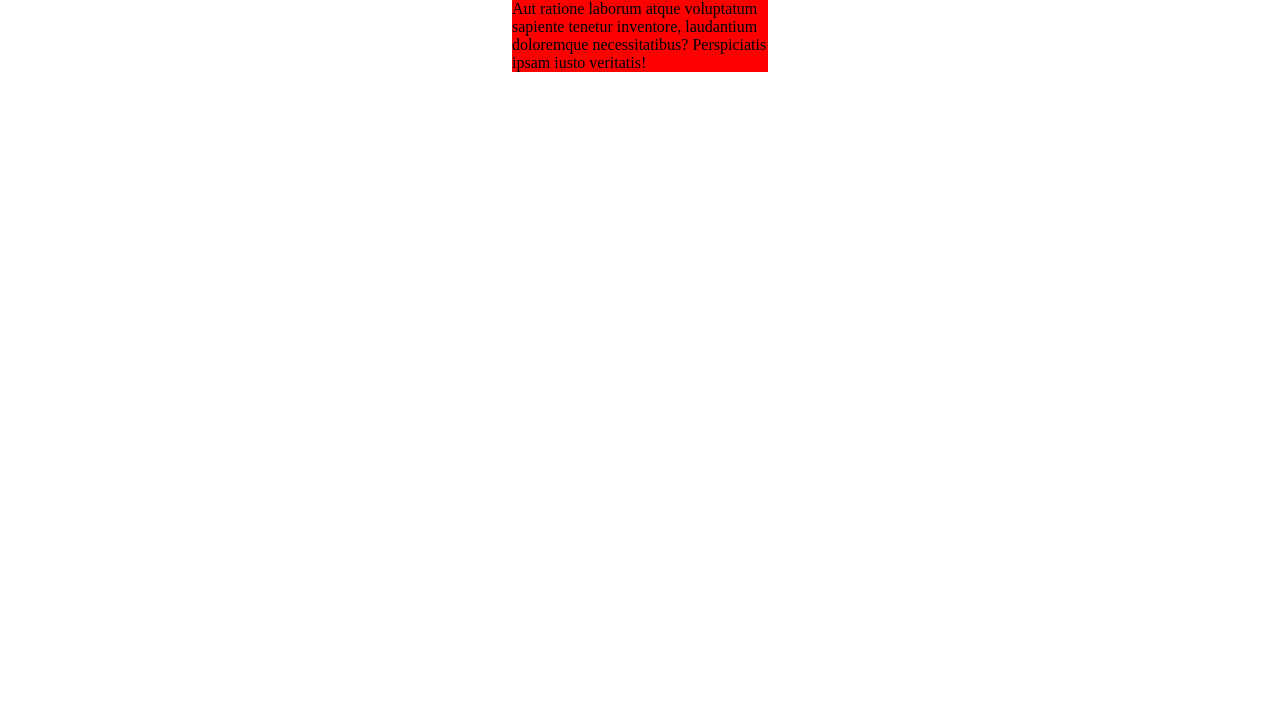
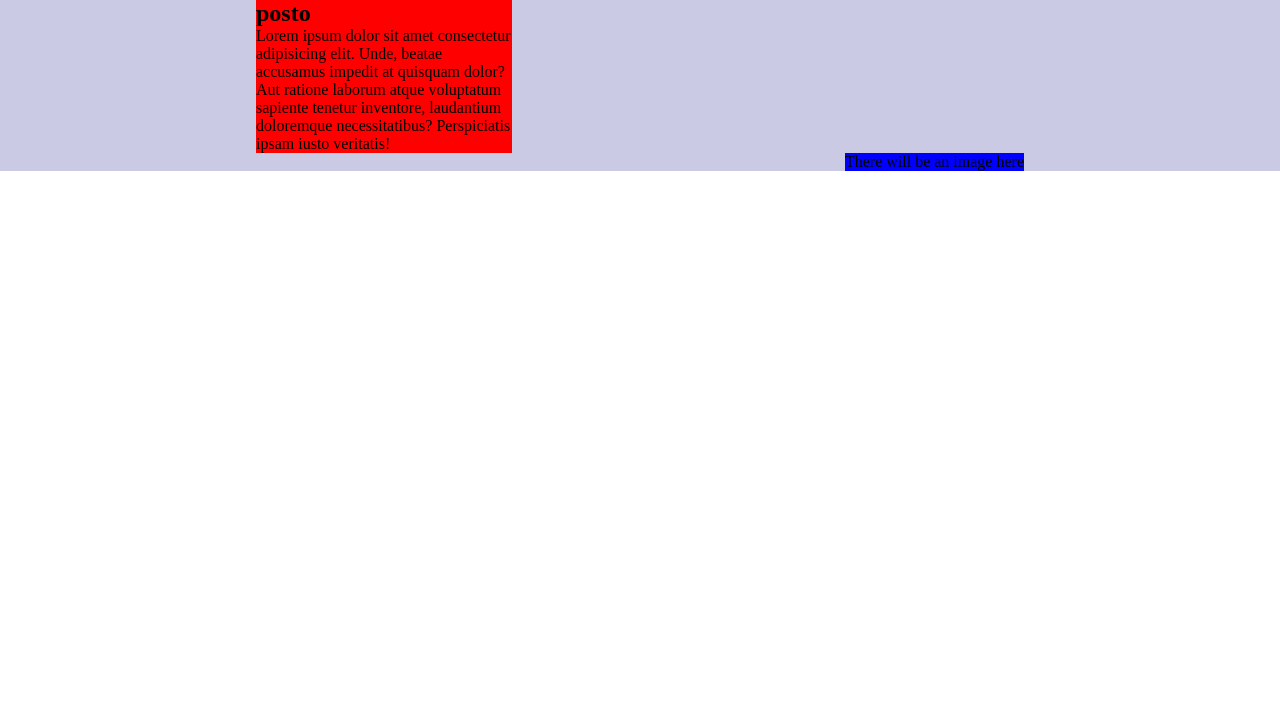
Before and after one commit to Rorins/htmlcss-dropbox, a plain HTML site: page htmlcss-dropbox/index.html in a window 1280 px wide. Shown: the part 72-800 px from the top of the page. Drawn offline with Linux system fonts and the light colour scheme.

Commit message:
Adding Hero structure

```diff
--- a/htmlcss-dropbox/css/main.css
+++ b/htmlcss-dropbox/css/main.css
@@ -25,9 +25,16 @@
 }
 
 /*Hero*/
-
+.hero {
+  background-color: rgb(202, 202, 228);
+}
 .hero-container {
   background-color: red;
   width: 20%;
-  margin: 0 auto;
+  margin: 0 20%;
 }
+.hero-img {
+  background-color: blue;
+  float: right;
+  margin: 0 20%;
+}
--- a/htmlcss-dropbox/index.html
+++ b/htmlcss-dropbox/index.html
@@ -10,13 +10,23 @@
   <body>
     <!--Header with navigation-->
     <header class="clearfix">
+      <!--Logo bar-->
       <div class="logo-bar">CONTENT CONTENT CONTENT</div>
+     <!--Nav bar-->
       <div class="nav-bar">CONTENT CONTENT CONTENT</div>
     </header>
 
     <!--Hero-->
-    <section class="hero">
-      <div class="hero-container">Lorem ipsum dolor sit amet consectetur adipisicing elit. Unde, beatae accusamus impedit at quisquam dolor? Aut ratione laborum atque voluptatum sapiente tenetur inventore, laudantium doloremque necessitatibus? Perspiciatis ipsam iusto veritatis!</div>
+    <section class="hero clearfix">
+      <!--Hero container-->
+      <div class="hero-container">
+        <h1>Tutto ciò che ti serve per il lavoro.in un unico posto
+        </h1>
+        <p>Lorem ipsum dolor sit amet consectetur adipisicing elit. Unde, beatae accusamus impedit at quisquam dolor? Aut ratione laborum atque voluptatum sapiente tenetur inventore, laudantium doloremque necessitatibus? Perspiciatis ipsam iusto veritatis!</p>
+      </div>
+      <!--Hero image-->
+        <div class="hero-img">There will be an image here</div>
+
     </section>
     </div>
   </body>
```
